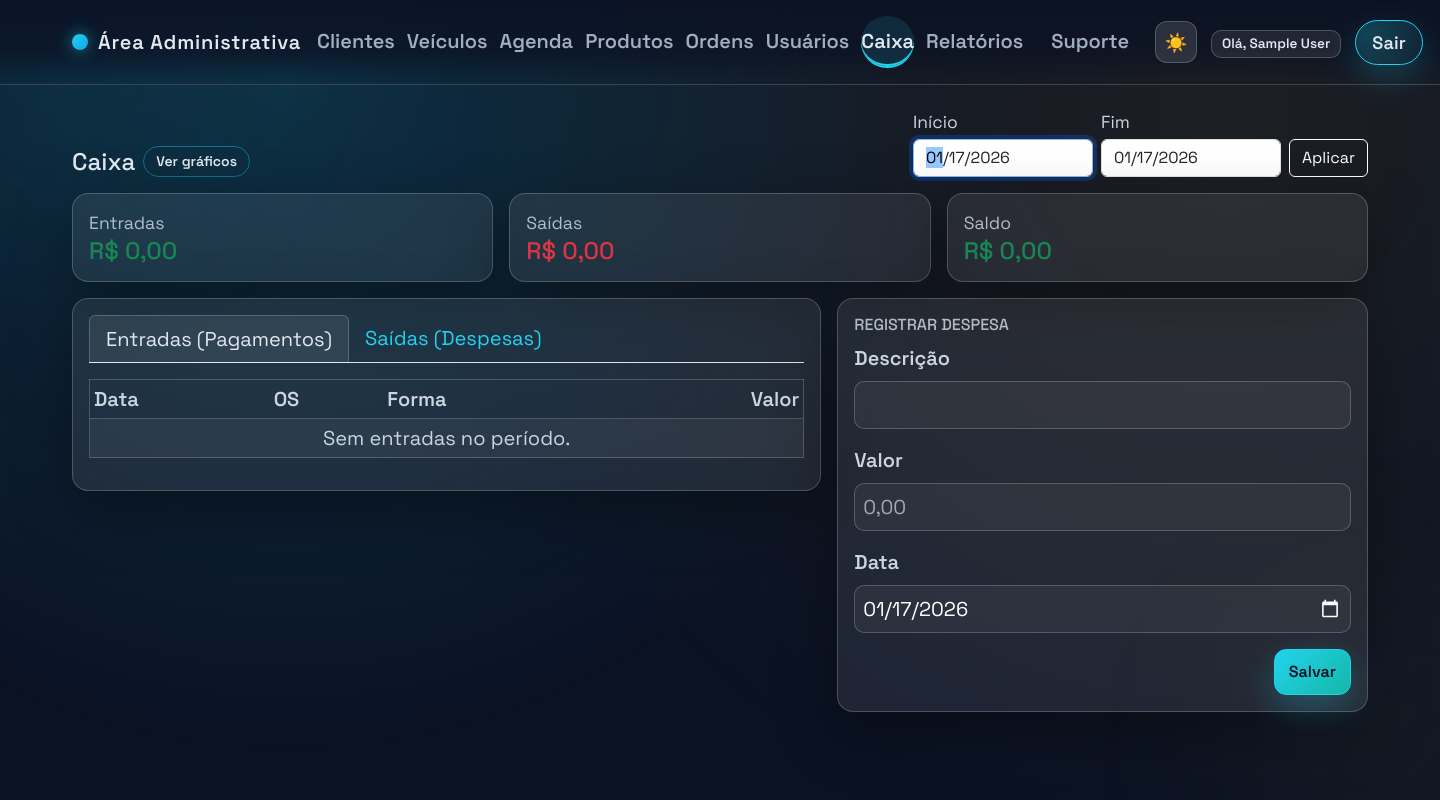
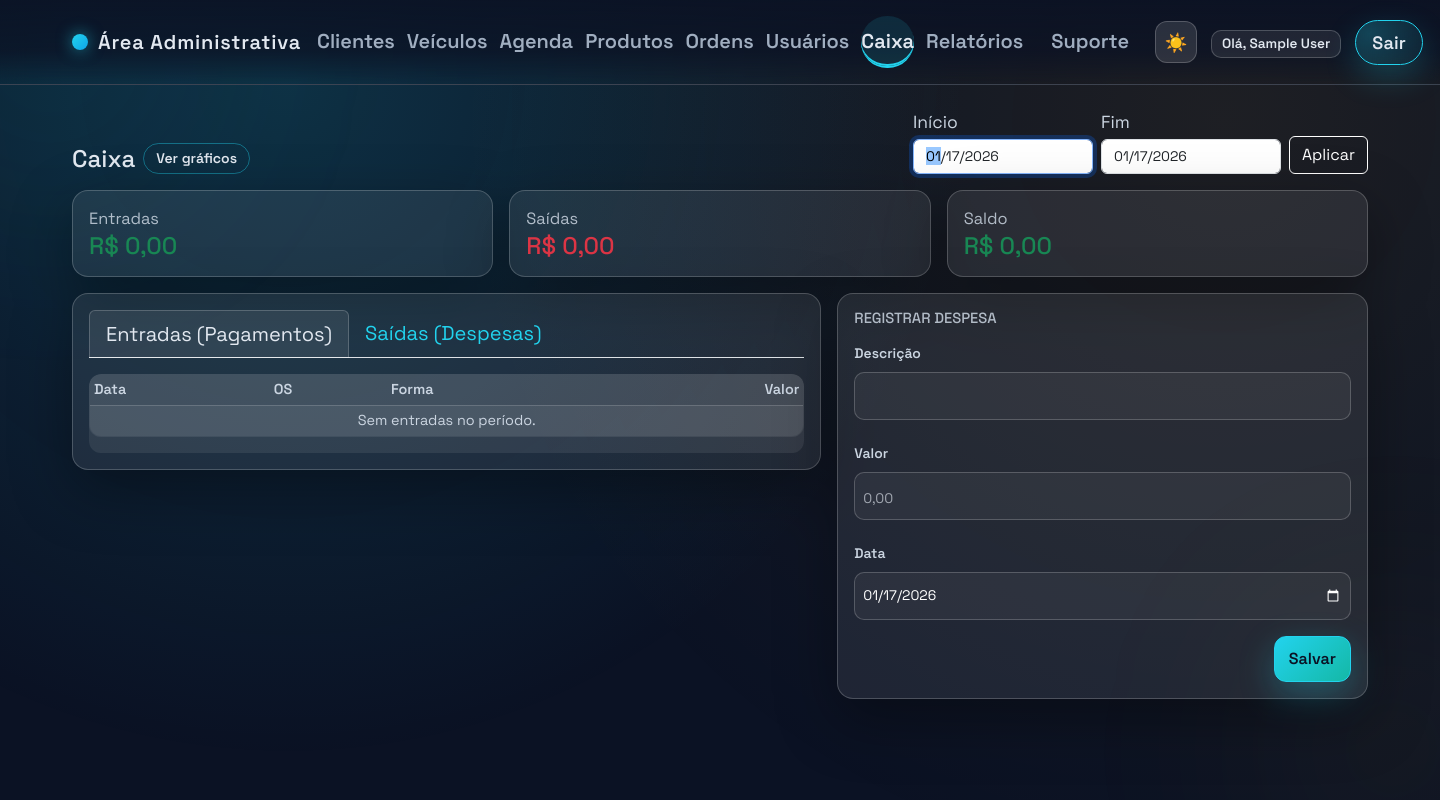
Before and after one commit to andreportol/SaaS_Gestao_Oficina, a Django app: page /caixa/ in a window 1440 px wide. Run offline with Django 5.2, Linux system fonts and the light colour scheme; the visitor is signed in with stand-in values (Sample User, id 1); data that the repository does not hold is empty.

Commit message:
Templates ajustados.

```diff
--- a/core/static/core/styles.css
+++ b/core/static/core/styles.css
@@ -878,6 +982,31 @@ body:not(.theme-light) .btn-print:focus {
 
     .caixa-page input[type="date"] {
         font-size: 0.9rem;
+    }
+}
+
+@media (min-width: 992px) {
+    .caixa-page .caixa-kpi-label {
+        font-size: 1.02rem;
+    }
+
+    .caixa-page h2 {
+        font-size: 0.92rem;
+    }
+
+    .caixa-page .app-form label {
+        font-size: 0.87rem;
+    }
+
+    .caixa-page .table th,
+    .caixa-page .table td {
+        font-size: 0.9rem;
+    }
+
+    .caixa-page input::placeholder,
+    .caixa-page textarea::placeholder,
+    .caixa-page input[type="date"] {
+        font-size: 0.87rem;
     }
 }
 
@@ -1026,6 +1155,13 @@ body:not(.theme-light) .btn-print:focus {
 body:not(.theme-light) .table th,
 body:not(.theme-light) .table td {
     color: #cbd5e1 !important;
+}
+
+body:not(.theme-light) .table,
+body:not(.theme-light) .table-responsive {
+    border-radius: 12px;
+    overflow: hidden;
+    background: var(--panel);
 }
 
 .phone-actions a {
--- a/templates/core/usuarios_list.html
+++ b/templates/core/usuarios_list.html
@@ -8,8 +8,8 @@
 
 {% if limite_usuarios %}
 <div class="alert alert-info d-flex flex-wrap gap-3 align-items-center">
-    <span>Usuários ativos: <strong>{{ usuarios_ativos }}</strong> / {{ limite_usuarios }}</span>
-    <span>Gerentes ativos: <strong>{{ gerentes_ativos }}</strong> / {{ limite_gerentes }}</span>
+    <span>Usuários ativos: <strong class="usuarios-highlight">{{ usuarios_ativos }}</strong> / {{ limite_usuarios }}</span>
+    <span>Gerentes ativos: <strong class="usuarios-highlight">{{ gerentes_ativos }}</strong> / {{ limite_gerentes }}</span>
 </div>
 {% endif %}
 
```
Also changed, not shown: other parts of core/static/core/styles.css (+104 -0 lines), templates/core/agenda_list.html (+19 -0 lines).
